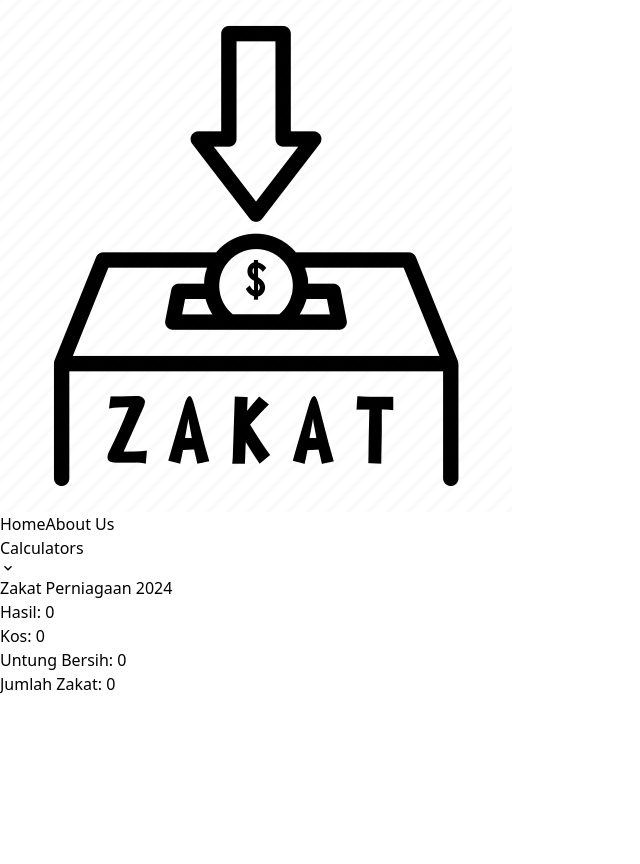
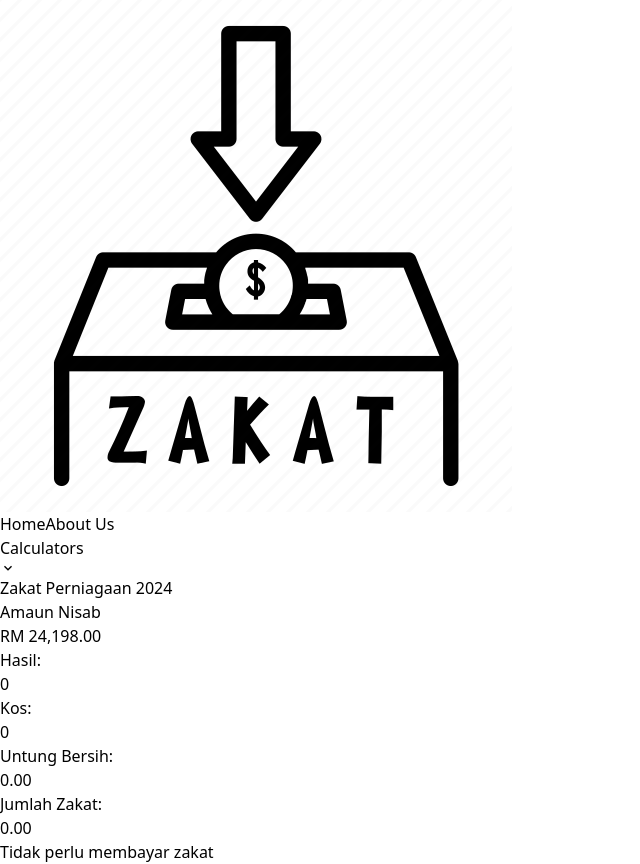
Before and after one commit to goodbyeO0/zakat-calculator, a React (Vite) app: page /perniagaan in a window 1280 px wide. Shown: the whole page, without its empty margins (0-640 px from the left). Before the commit the page ends 800 px from the top, so only its background shows below. Built offline with nearby package versions, Linux system fonts and the light colour scheme.

Commit message:
added calculator emas

```diff
--- a/src/App.jsx
+++ b/src/App.jsx
@@ -4,6 +4,7 @@ import About from "./Pages/About";
 import Calculator from "./Pages/Calculator";
 import Perniagaan from "./Pages/Perniagaan";
 import Navbar from "./components/Navbar";
+import Emas from "./Pages/Emas";
 
 function App() {
   return (
@@ -15,6 +16,7 @@ function App() {
           <Route path="/about" element={<About />} />
           <Route path="/calculator" element={<Calculator />} />
           <Route path="/perniagaan" element={<Perniagaan />} />
+          <Route path="/emas" element={<Emas />} />
         </Routes>
       </Router>
     </>
--- a/src/Pages/Emas.jsx
+++ b/src/Pages/Emas.jsx
@@ -0,0 +1,56 @@
+import { useState } from "react";
+
+const Emas = () => {
+  return (
+    <div className="flex flex-col space-y-4 items-center justify-center h-screen">
+      <div className="w-64 border-2 border-black shadow-2xl p-5">
+        <div className="flex justify-center items-center font-bold">
+          <h1>Zakat Emas 2024</h1>
+        </div>
+
+        <div className="flex flex-row items-center font-extralight ">
+          <p className="flex-1">Nilai Uruf</p>
+          <p className="flex-none ml-4">800 gram</p>
+        </div>
+        <div className="flex flex-row items-center font-extralight ">
+          <p className="flex-1">Harga Emas</p>
+          <p className="flex-none ml-4">284.69</p>
+        </div>
+
+        <div className="form">
+          <form>
+            <div className="mt-2">
+              <label>Jenis: </label> <br />
+              <div className="w-full max-w-xs mx-auto">
+                <select
+                  id="jenis"
+                  name="jenis"
+                  className="block w-full mt-1 border-2 border-gray-300 bg-white py-2 px-3 shadow-sm focus:border-indigo-500 focus:outline-none focus:ring-1 focus:ring-indigo-500 sm:text-sm"
+                >
+                  <option value="volvo">Pakai</option>
+                  <option value="saab">Simpan</option>
+                </select>
+              </div>
+            </div>
+            <div className="hasil mt-2">
+              <label htmlFor="hasil">Jumlah Emas: </label>
+              <div className="border-2">
+                <input type="number" id="hasil" />
+                <br />
+              </div>
+            </div>
+            <div className="kos mt-2">
+              <label htmlFor="kos">Harga Emas: </label>
+              <div className="border-2">
+                <input type="number" id="kos" />
+                <br />
+              </div>
+            </div>
+          </form>
+        </div>
+      </div>
+    </div>
+  );
+};
+
+export default Emas;
--- a/src/Pages/Perniagaan.jsx
+++ b/src/Pages/Perniagaan.jsx
@@ -2,10 +2,11 @@ import "../components/perniagaan.css";
 import { useState, useEffect } from "react";
 
 const Perniagaan = () => {
-  const [hasil, setHasil] = useState(0);
-  const [kos, setKos] = useState(0);
-  const [untungBersih, setUntungBersih] = useState(0);
-  const [jumlahZakat, setJumlahZakat] = useState(0);
+  const [hasil, setHasil] = useState(0.0);
+  const [kos, setKos] = useState(0.0);
+  const [untungBersih, setUntungBersih] = useState(0.0);
+  const [jumlahZakat, setJumlahZakat] = useState(0.0);
+  const [zakatNeed, setZakatNeed] = useState("");
 
   useEffect(() => {
     const untungBersih = hasil - kos;
@@ -16,16 +17,30 @@ const Perniagaan = () => {
     var zakat = untungBersih * 0.025;
     if (untungBersih < 24198.0) {
       zakat = 0;
+      setZakatNeed("Tidak perlu membayar zakat");
+    } else {
+      setZakatNeed("");
     }
     setJumlahZakat(zakat);
   }, [untungBersih]);
 
   return (
-    <div className="perniagaan">
-      <h2>Zakat Perniagaan 2024</h2>
+    <div className="flex justify-center items-center h-screen">
+      <div className="perniagaan w-64  border-2 border-black shadow-2xl p-5">
+        <div className="flex justify-center items-center font-bold">
+          <h1>Zakat Perniagaan 2024</h1>
+        </div>
+
+        <div className="flex flex-row items-center font-extralight ">
+          <p className="flex-1">Amaun Nisab</p>
+          <p className="flex-none ml-4">RM 24,198.00</p>
+        </div>
+
         <div className="form">
           <form>
+            <div className="hasil mt-2">
               <label htmlFor="hasil">Hasil: </label>
+              <div className="border-2">
                 <input
                   type="number"
                   id="hasil"
@@ -33,20 +48,36 @@ const Perniagaan = () => {
                   onChange={(e) => setHasil(e.target.value)}
                 />
                 <br />
+              </div>
+            </div>
+            <div className="kos mt-2">
               <label htmlFor="kos">Kos: </label>
+              <div className="border-2">
                 <input
                   type="number"
                   id="kos"
                   value={kos}
                   onChange={(e) => setKos(e.target.value)}
                 />
-          <br />
-          <label>Untung Bersih: </label>
-          {untungBersih}
-          <br />
-          <label>Jumlah Zakat: </label>
-          {jumlahZakat}
+              </div>
+            </div>
+            <div className="mt-2">
+              <label>
+                Untung Bersih:{" "}
+                <div className="font-bold">{untungBersih.toFixed(2)}</div>
+              </label>
+            </div>
+            <div className="mt-2">
+              <label>
+                Jumlah Zakat:
+                <div className="font-bold">
+                  {jumlahZakat.toFixed(2)} <br />{" "}
+                </div>
+              </label>
+              {zakatNeed}
+            </div>
           </form>
+        </div>
       </div>
     </div>
   );
```
Lines whose indentation alone changed are shown as unchanged.
